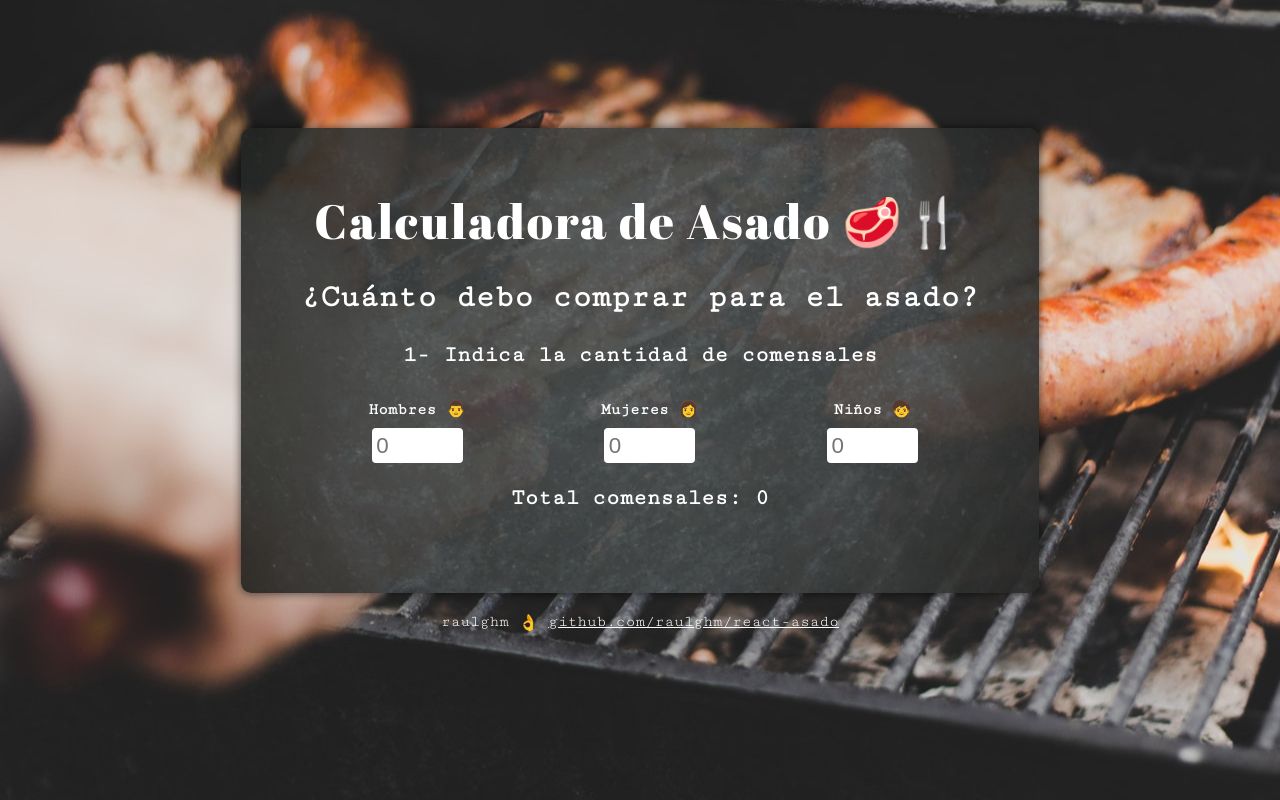
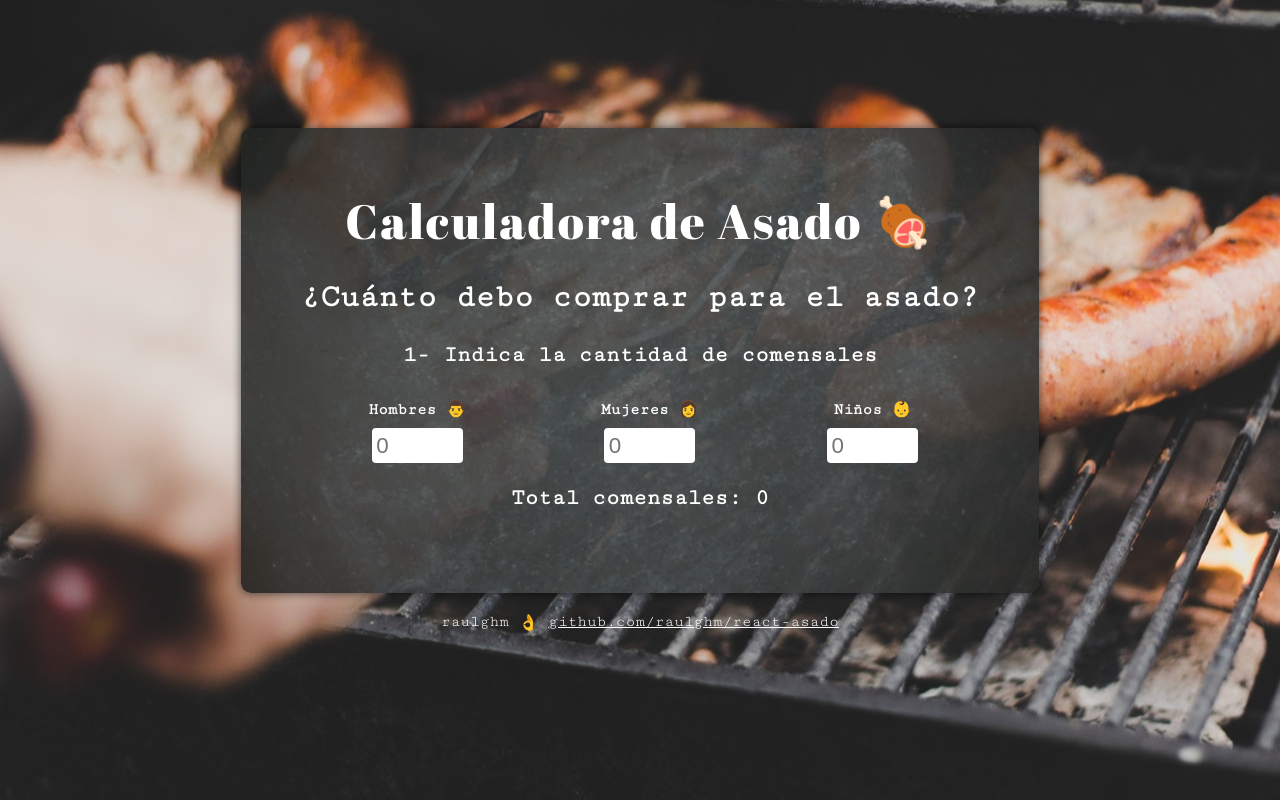
Before and after one commit to raulghm/asadito, a React app: page / in a window 1280 px wide. Built offline with nearby package versions, Linux system fonts and the light colour scheme.

Commit message:
fix(emojis): using classic emojis

```diff
--- a/public/index.html
+++ b/public/index.html
@@ -21,7 +21,7 @@
       work correctly both with client-side routing and a non-root public URL.
       Learn how to configure a non-root public URL by running `npm run build`.
     -->
-    <title>Calculadora de Asado 🥩🍴</title>
+    <title>Calculadora de Asado</title>
   </head>
   <body>
     <noscript>
--- a/src/components/Asado/Asado.js
+++ b/src/components/Asado/Asado.js
@@ -149,7 +149,7 @@ class Asado extends Component {
       <div className="Asado">
         <div className="Asado-wrapper">
           <div className="Asado-body">
-            <h1>Calculadora de Asado 🥩🍴</h1>
+            <h1>Calculadora de Asado 🍖</h1>
 
             <h2>{title}</h2>
 
@@ -182,7 +182,7 @@ class Asado extends Component {
                 </div>
 
                 <div className="Asado-select-item">
-                  <h4>Niños 🧒</h4>
+                  <h4>Niños 👶</h4>
                   <input
                     type="number"
                     pattern="[0-9]*"
@@ -231,7 +231,7 @@ class Asado extends Component {
                     }
                   }) }</p>
 
-                  <h4>{ this.meatCount() + 'kg de carne' } 🥩</h4>
+                  <h4>{ this.meatCount() + 'kg de carne' } 🍖</h4>
                   <h4>Costo total: ${ this.totalPrice().toLocaleString('es-ES') } 👈</h4>
                   <h4>Costo cada adulto: ${ this.eachPrice().toLocaleString('es-ES') } ☝️</h4>
                 </div>
```
